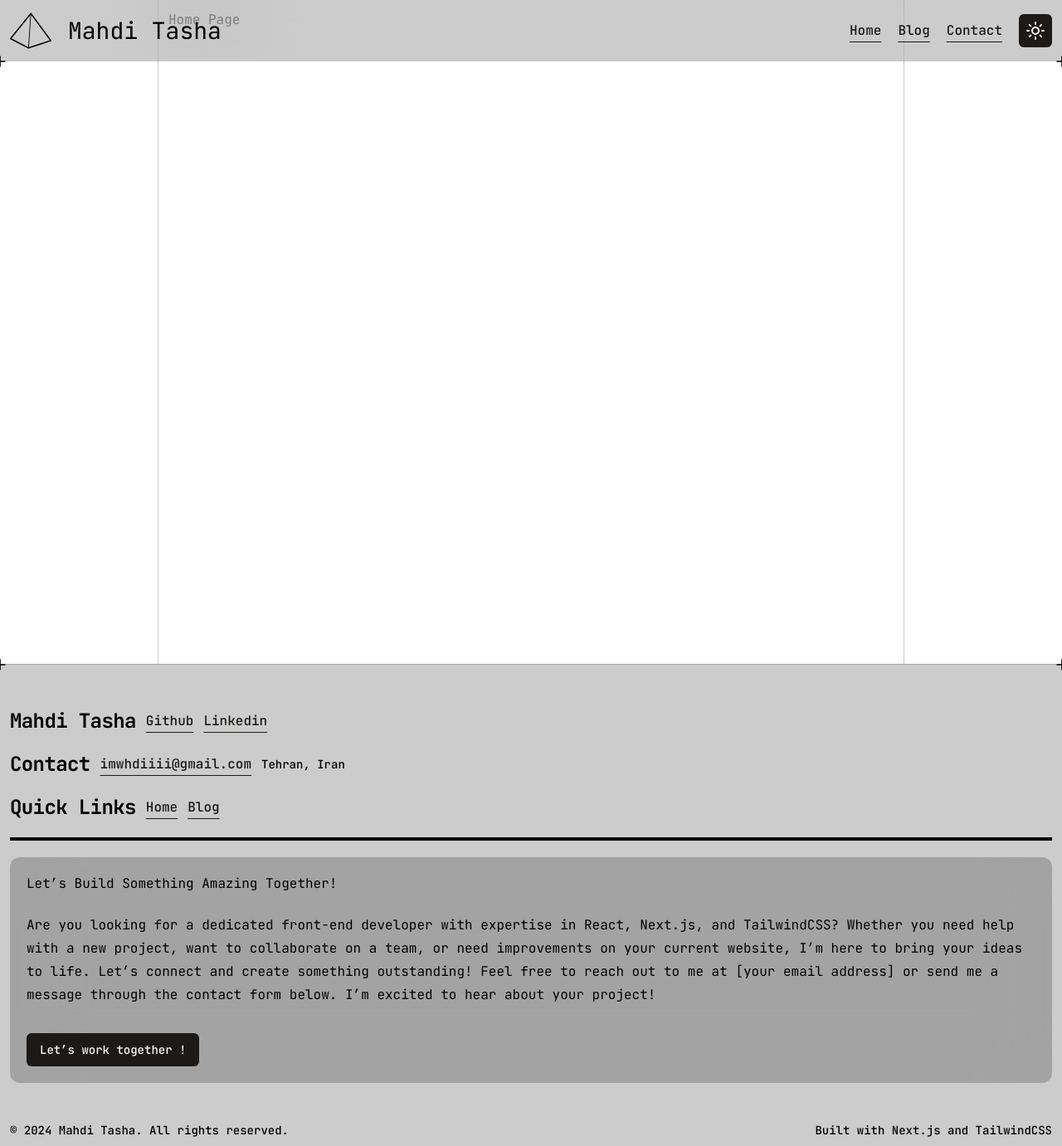
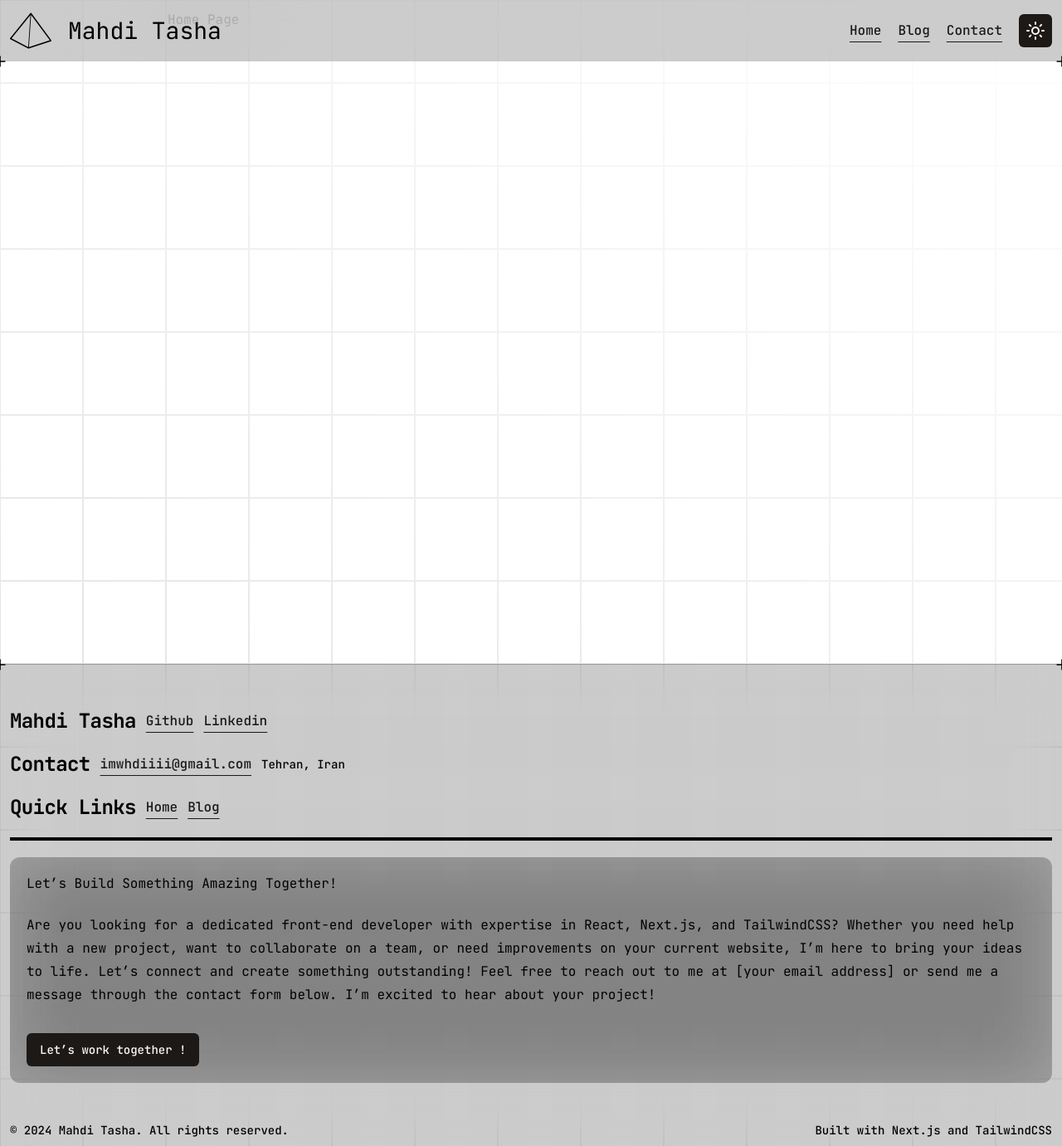
Before and after one commit to tasha-dev/portfolio, a Next.js app: page / in a window 1280 px wide. Shown: the whole page at 83% size. Built offline with nearby package versions, Linux system fonts and the light colour scheme.

Commit message:
added some minor changes in footer,header and pages

```diff
--- a/app/layout.tsx
+++ b/app/layout.tsx
@@ -11,6 +11,7 @@ import Header from "@/component/header";
 import {ThemeProvider} from "next-themes";
 import Container from "@/component/ui/container";
 import Footer from "@/component/footer";
+import BgHolder from "@/component/bgHolder";
 
 // Defining font
 const jetbrainsMonoFont = JetBrains_Mono({
@@ -46,15 +47,18 @@ export default function RootLayout({children}:RootLayoutType):ReactNode {
         <html suppressHydrationWarning>
             <body className={
                 cn(
-                    'dark:bg-black bg-white overflow-x-hidden overflow-y-auto',
+                    'dark:bg-black bg-white overflow-x-hidden overflow-y-auto dark:bg-[url(../image/bgGrid.svg)] bg-[url(../image/bgGridWhite.svg)] bg-auto bg-repeat',
                     jetbrainsMonoFont.className
                 )}
             >
                 <ThemeProvider attribute="class">
                     <Header />
-                    <Container size={'sm'} className={'border-x dark:border-x-white/20 border-x-black/20 min-h-screen'}>
-                        {children}
-                    </Container>
+                    <div className={'relative'}>
+                        <div className={'absolute top-0 left-0 w-full h-full bg-gradient-to-bl dark:from-black from-white to-transparent pointer-events-none'}/>
+                        <Container size={'sm'} className={'min-h-screen'}>
+                            {children}
+                        </Container>
+                    </div>
                     <Footer />
                 </ThemeProvider>
             </body>
--- a/component/footer.tsx
+++ b/component/footer.tsx
@@ -10,7 +10,7 @@ import {Button} from "@/component/ui/button";
 export default function Footer():ReactNode {
     // Returning JSX
     return (
-        <footer className={'dark:bg-white/20 bg-black/20 border-t dark:border-t-white/20 border-t-black/20 '}>
+        <footer className={'dark:bg-white/20 bg-black/20 border-t dark:border-t-white/20 border-t-black/20 backdrop-blur-2xl'}>
             <Container className={'relative'}>
                 <PlusSvgDivider position={'top'}/>
                 <div className={'flex gap-5 flex-col mb-5 mt-10'}>
```
Also changed, not shown: image/bgGrid.svg (added), image/bgGridWhite.svg (added).
